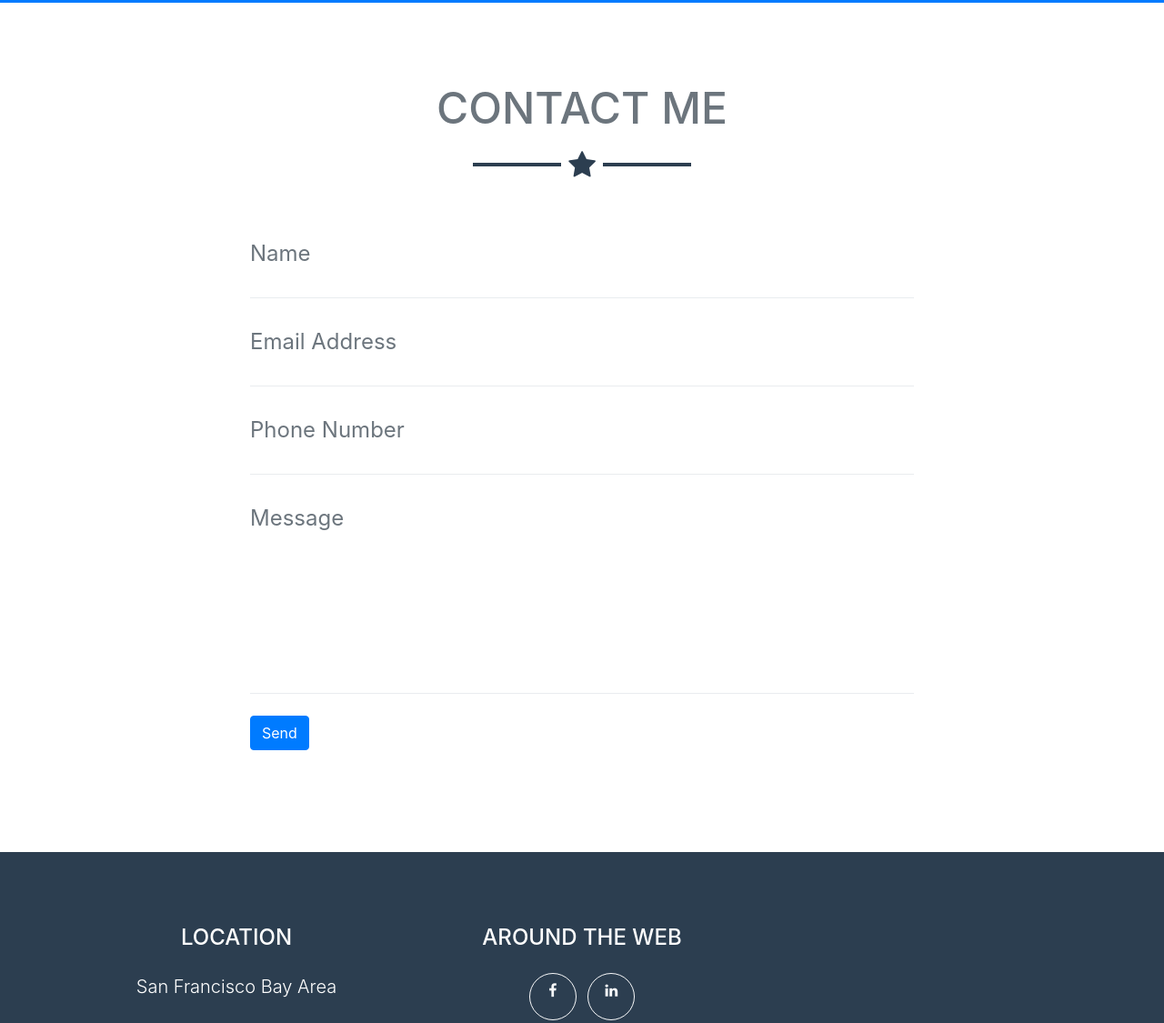
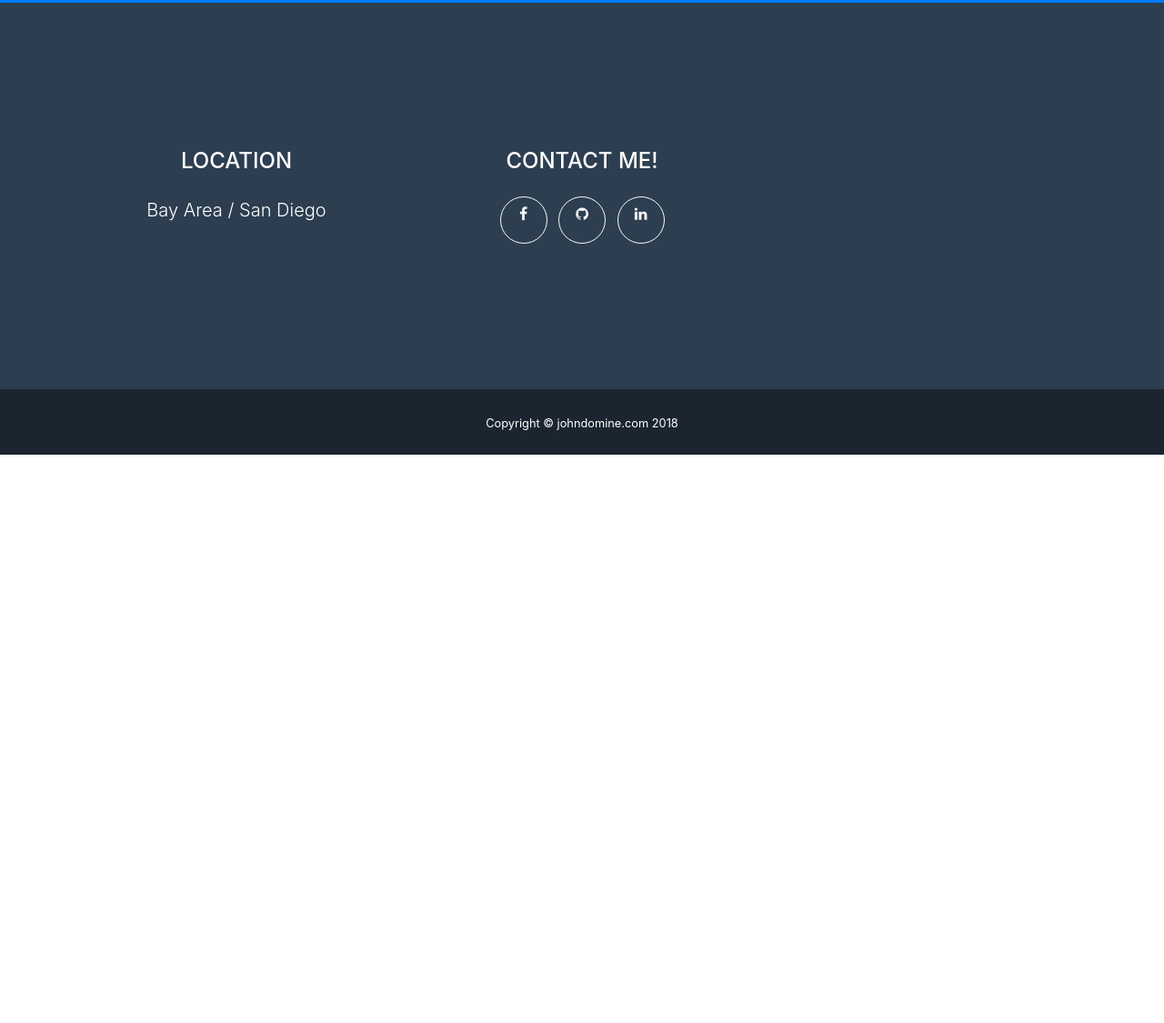
Before and after one commit to recurjohn/superviolet.github.io, a website with bundled scripts: page index.html in a window 1280 px wide. Shown: the part 2282-3407 px from the top of the page at 91% size. After the commit the page ends 2782 px from the top, so only its background shows below. Built offline with nearby package versions, Linux system fonts and the light colour scheme.

Commit message:
updated contact and about

```diff
--- a/index.html
+++ b/index.html
@@ -144,84 +144,36 @@
           <p class="lead"> Hello! I'm a fun, energetic, self-starting student studying Cognitive Science: Human-Computer Interaction at UC San Diego, and I am always ready to take on a new challenge. </p>
         </div>
         <div class="col-lg-4 mr-auto">
-          <p class="lead"> My passion lies within people and their experiences with technology. I am absolutely entranced by computer science and its ability to enhance peoples' lives. I also enjoy problem solving and creating new, unique solutions. With my experience in usability testing and web development, I look forward to helping people through technology.</p>
-        </div>
-      </div>
-    </div>
-  </section>
-
-  <!-- Contact Section -->
-  <section id="contact">
-    <div class="container">
-      <h2 class="text-center text-uppercase text-secondary mb-0">Contact Me</h2>
-      <hr class="star-dark mb-5">
-      <div class="row">
-        <div class="col-lg-8 mx-auto">
-          <!-- To configure the contact form email address, go to mail/contact_me.php and update the email address in the PHP file on line 19. -->
-          <!-- The form should work on most web servers, but if the form is not working you may need to configure your web server differently. -->
-          <form name="sentMessage" id="contactForm" novalidate="novalidate">
-            <div class="control-group">
-              <div class="form-group floating-label-form-group controls mb-0 pb-2">
-                <label>Name</label>
-                <input class="form-control" id="name" type="text" placeholder="Name" required="required" data-validation-required-message="Please enter your name.">
-                <p class="help-block text-danger"></p>
-              </div>
-            </div>
-            <div class="control-group">
-              <div class="form-group floating-label-form-group controls mb-0 pb-2">
-                <label>Email Address</label>
-                <input class="form-control" id="email" type="email" placeholder="Email Address" required="required" data-validation-required-message="Please enter your email address.">
-                <p class="help-block text-danger"></p>
-              </div>
-            </div>
-            <div class="control-group">
-              <div class="form-group floating-label-form-group controls mb-0 pb-2">
-                <label>Phone Number</label>
-                <input class="form-control" id="phone" type="tel" placeholder="Phone Number" required="required" data-validation-required-message="Please enter your phone number.">
-                <p class="help-block text-danger"></p>
-              </div>
-            </div>
-            <div class="control-group">
-              <div class="form-group floating-label-form-group controls mb-0 pb-2">
-                <label>Message</label>
-                <textarea class="form-control" id="message" rows="5" placeholder="Message" required="required" data-validation-required-message="Please enter a message."></textarea>
-                <p class="help-block text-danger"></p>
-              </div>
-            </div>
-            <br>
-            <div id="success"></div>
-            <div class="form-group">
-              <button type="submit" class="btn btn-primary btn-xl" id="sendMessageButton">Send</button>
-            </div>
-          </form>
+          <p class="lead"> My passion lies within people and their experiences with technology. I absolutely love computers and their ability to enhance peoples' lives. I also enjoy problem solving and creating new, unique solutions. With my experience in UX/UI and Software Development, I look forward to helping people through the power of technology.</p>
         </div>
       </div>
     </div>
   </section>
 
   <!-- Footer -->
+  <section class="footer" id="contact">
     <footer class="footer text-center">
       <div class="container">
         <div class="row">
           <div class="col-md-4 mb-5 mb-lg-0">
             <h4 class="text-uppercase mb-4">Location</h4>
-          <p class="lead mb-0">San Francisco Bay Area </p>
+            <p class="lead mb-0">Bay Area / San Diego</p>
           </div>
           <div class="col-md-4 mb-5 mb-lg-0">
-          <h4 class="text-uppercase mb-4">Around the Web</h4>
+            <h4 class="text-uppercase mb-4">Contact me!</h4>
             <ul class="list-inline mb-0">
               <li class="list-inline-item">
-              <a class="btn btn-outline-light btn-social text-center rounded-circle" href="https://www.facebook.com/devastajohn">
+                <a class="btn btn-outline-light btn-social text-center rounded-circle" href="https://www.facebook.com/devastajohn" target="_blank">
                   <i class="fa fa-fw fa-facebook"></i>
                 </a>
               </li>
-            <!--  <li class="list-inline-item">
-                <a class="btn btn-outline-light btn-social text-center rounded-circle" href="#">
-                  <i class="fa fa-fw fa-google-plus"></i>
+               <li class="list-inline-item">
+                  <a class="btn btn-outline-light btn-social text-center rounded-circle" href="https://github.com/superviolet"target="_blank">
+                    <i class="fa fa-github" aria-hidden="true"></i>
                   </a>
-              </li> -->
+                </li>
                 <li class="list-inline-item">
-                <a class="btn btn-outline-light btn-social text-center rounded-circle" href="https://www.linkedin.com/in/johndanieldomine/">
+                  <a class="btn btn-outline-light btn-social text-center rounded-circle" href="https://www.linkedin.com/in/johndomine/" target="_blank">
                     <i class="fa fa-fw fa-linkedin"></i>
                   </a>
                 </li>
@@ -230,6 +182,7 @@
           </div>
         </div>
       </footer>
+</section>
 
     <div class="copyright py-4 text-center text-white">
       <div class="container">
```
Lines whose indentation alone changed are shown as unchanged.
